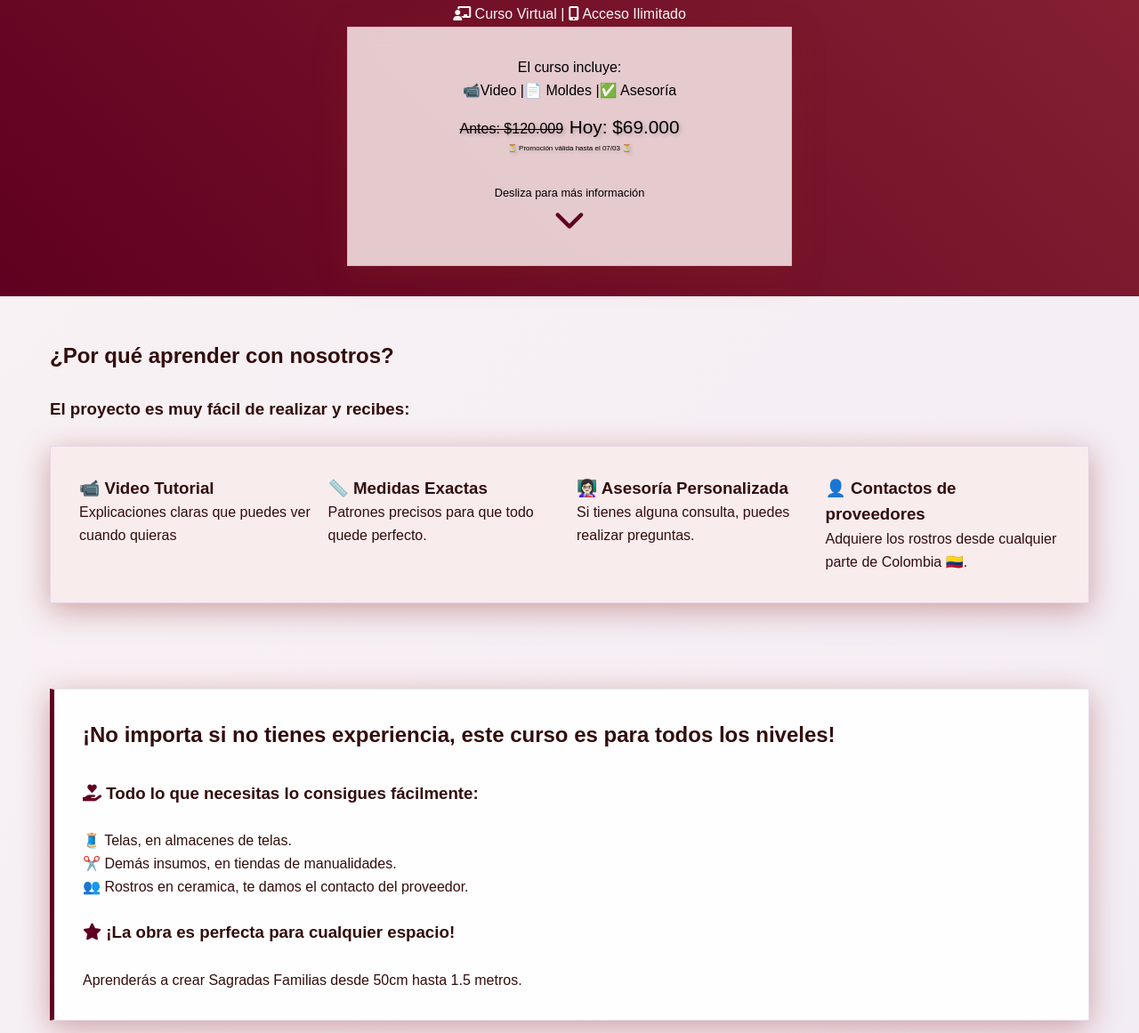
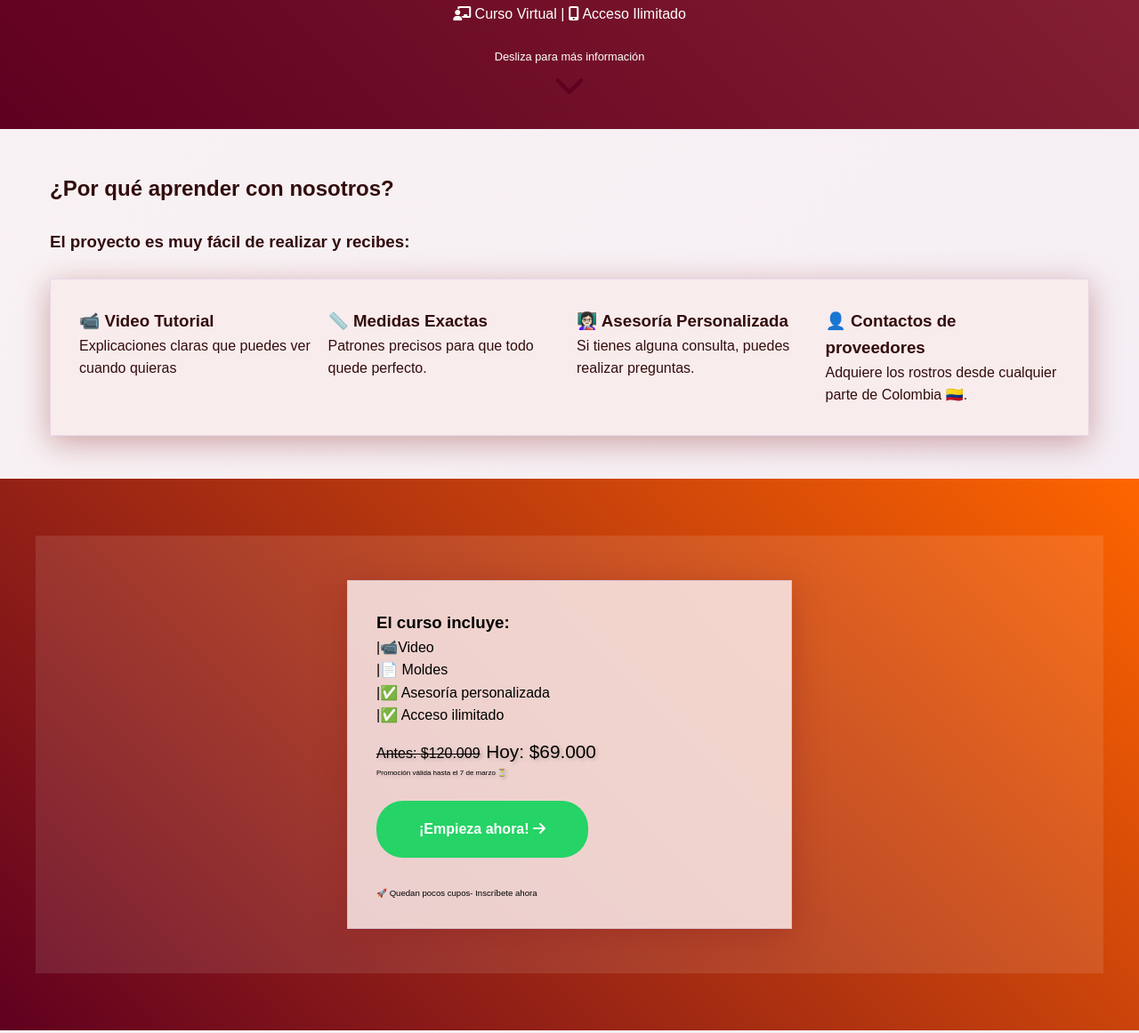
Before and after one commit to esperanzarte/SagradaFamilia, a plain HTML site: page index.html in a window 1280 px wide. Shown: the part 316-1477 px from the top of the page at 89% size. Drawn offline with nearby package versions, Linux system fonts and the light colour scheme.

Commit message:
index.html

```diff
--- a/index.html
+++ b/index.html
@@ -259,20 +259,7 @@
  <p><i class="fas fa-chalkboard-teacher"></i> Curso Virtual | <i class="fas fa-mobile-alt"></i> Acceso Ilimitado</p></p>
         <!-- Resto del header -->
  <!-- Lista de beneficios -->
- <div class="glass-card" style="margin: 0.1rem auto; max-width: 500px;color: #000;">
 
-
-    <p> El curso incluye:</p>
-
-    <p> 📹Video |📄 Moldes |✅ Asesoría </p>
-
-
-    <!-- Precio con descuento -->
-    <div class="precio">
-        <span style="text-decoration: line-through; font-size: 1rem;">Antes: $120.009</span>
-        <span style= "font-size: 1.3rem;">Hoy: $69.000</span>
-<p style="font-size: 0.5rem;">⏳ Promoción válida hasta el 07/03 ⏳</p>
-    </div>
 
 
     <br>
@@ -284,7 +271,6 @@
 
     </div>
 </header>
-
 
 
 
@@ -332,6 +318,49 @@
     </section>
 
 
+
+
+    <section class=" seccion-emprende" data-aos="fade-up">
+        <div  class="seccion" class="glass-card" style="background: rgba(255,255,255,0.1);">
+
+
+            <div class="glass-card" style="margin: 0.1rem auto; max-width: 500px;color: #000;">
+
+
+                <h3> El curso incluye:</h3>
+
+                <p> |📹Video <br>|📄 Moldes <br> |✅ Asesoría personalizada <br> |✅ Acceso ilimitado   </p>
+
+
+                <!-- Precio con descuento -->
+                <div class="precio">
+                    <span style="text-decoration: line-through; font-size: 1rem;">Antes: $120.009</span>
+                    <span style= "font-size: 1.3rem;">Hoy: $69.000</span>
+            <p style="font-size: 0.5rem;"> Promoción válida hasta el 7 de marzo ⏳</p>
+                </div>
+
+
+
+            <a href="https://wa.me/573166181291?text=Hola%20tengo%20interés%20en%20el%20curso%20Sagrada%20Familia"
+
+               class="btn-whatsapp"
+               style="font-size: 1rem; padding: 1.2rem 3rem;">
+               ¡Empieza ahora! <i class="fas fa-arrow-right"></i>
+            </a>
+            <p style="margin-top: 1rem; font-size: 0.6rem;">🚀 Quedan pocos cupos- Inscríbete ahora</p>
+        </div>
+    </section>
+
+
+
+
+
+
+
+
+
+
+
  <!-- Nueva sección de facilidades -->
  <section class=" seccion seccion-diferenciada">
     <div class="glass-card facilidad-curso " data-aos="fade-up">
@@ -361,7 +390,18 @@
     </div>
 </section>
 
+
+
+
+
+
 <!-- Sección de emprendimiento -->
+
+
+
+
+
+
 <section class=" seccion-emprende" data-aos="fade-up">
     <div  class="seccion" class="glass-card" style="background: rgba(255,255,255,0.1);">
         <h2 style="font-size: 1.4rem;">¡Transforma tu Creatividad en Resultados!</h2>
@@ -370,8 +410,6 @@
             ✨ Decora tu hogar con una pieza única o <br>
             💼 ¡Crea tu propio negocio y aumenta tus ingresos!
         </p>
-
-
 
 
         <a href="https://wa.me/573166181291?text=Hola%20tengo%20interés%20en%20el%20curso%20Sagrada%20Familia✨"
```
